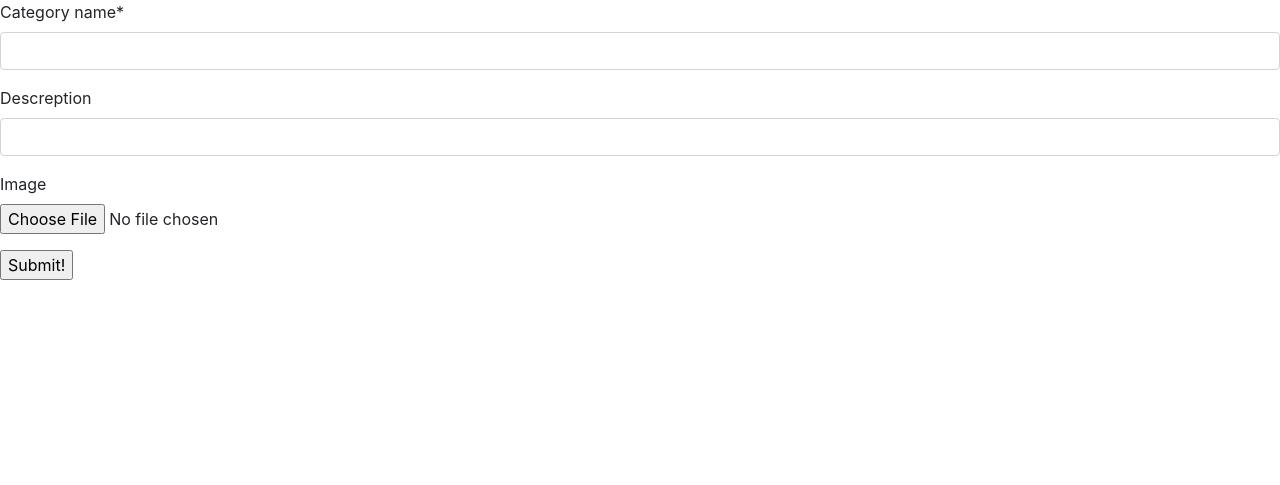
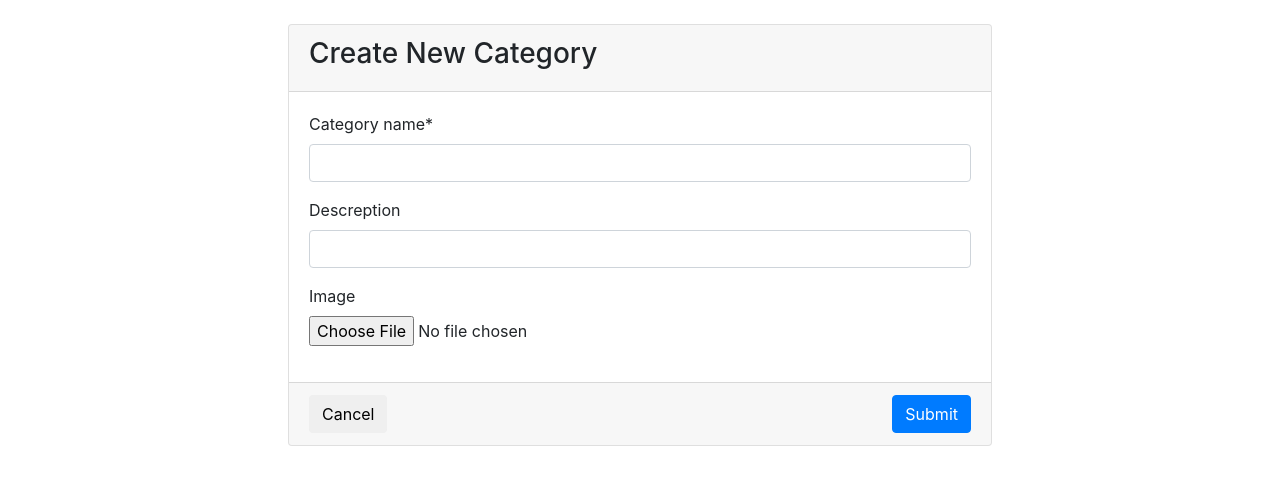
Before and after one commit to Bushra-Mulla/blogy, a Django app: page /category/create/ in a window 1280 px wide. Shown: the part 56-541 px from the top of the page. Run offline with Django 3.2, Linux system fonts and the light colour scheme; tables that the repository leaves empty hold one stand-in row (values such as "Sample post"); some libraries are stand-ins or nearby versions.

Commit message:
edit new category form

```diff
--- a/blog/templates/base.html
+++ b/blog/templates/base.html
@@ -10,15 +10,13 @@
   {% if form %}
   <link rel="stylesheet" href="{% static 'login.css' %}">
   {% elif not reports %}
-  <!-- <link rel="stylesheet" href="{% static 'style.css' %}"> -->
+  <link rel="stylesheet" href="{% static 'style.css' %}">
   {% endif %}
   <link rel="stylesheet" href="https://maxcdn.bootstrapcdn.com/bootstrap/4.1.3/css/bootstrap.min.css">
   <script src="https://ajax.googleapis.com/ajax/libs/jquery/3.3.1/jquery.min.js"></script>
   <script src="https://cdnjs.cloudflare.com/ajax/libs/popper.js/1.14.3/umd/popper.min.js"></script>
   <script src="https://maxcdn.bootstrapcdn.com/bootstrap/4.1.3/js/bootstrap.min.js"></script>
   <link href="https://maxcdn.bootstrapcdn.com/font-awesome/4.7.0/css/font-awesome.min.css" rel="stylesheet">
-
-
 
 </head>
 
--- a/blog/templates/category/categorys_form.html
+++ b/blog/templates/category/categorys_form.html
@@ -4,10 +4,24 @@
 {% block content %}
 <form method="post" enctype='multipart/form-data'>
     {% csrf_token %}
-    <table>
+    <br>
+    <div class="card" style="margin: 0 auto; width: 55%;">
+        <div class="card-header">
+            <h3>Create New Category</h3>
+        </div>
+        <div class="card-body">
+            {{ form.media }}
+            {{ form|crispy }}
+        </div>
+        <div class="card-footer">
+            <input type="submit" value="Cancel" class="btn btn-default" style="float: left;"
+                onclick="location.href='{% url 'home' %}'">
+            <input type="submit" value="Submit" class="btn btn-primary" style="float: right;">
+        </div>
+    </div>
+    <!-- <table>
         {{ form.media }}
         {{ form|crispy }}
-    </table>
-    <input type="submit" value="Submit!">
+    </table> -->
 </form>
 {% endblock %}
```
Also changed, not shown: blog/templates/post/like.html (+16 -13 lines), media/category_img/EyWDHL.jpg (added).
